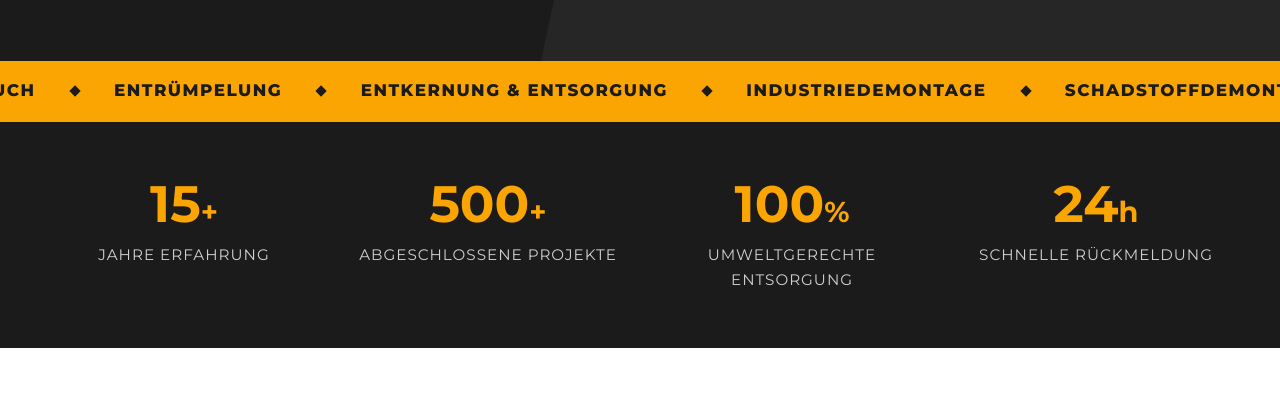
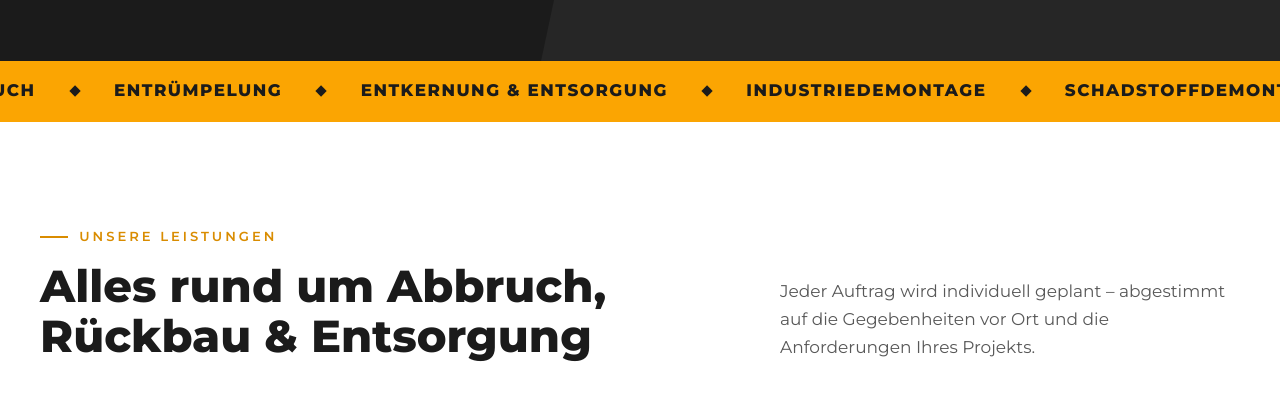
Before and after one commit to shahzadishq/Bollinger, a plain HTML site: page neues-design.html in a window 1280 px wide. Shown: the part 1000-1398 px from the top of the page. Drawn offline with Linux system fonts and the light colour scheme.

Commit message:
Neues Design: Kennzahlen-Band entfernt
Co-Authored-By: Claude Opus 5.5 <noreply@anthropic.com>
Claude-Session: https://claude.ai/code/session_01KSanhb6DwmWVMNhPMY7kB8

```diff
--- a/neues-design.html
+++ b/neues-design.html
@@ -292,13 +292,6 @@
     [data-parallax] { will-change: transform; }
     .hero__img img[data-parallax], .about__media .ph img[data-parallax] { height: 116%; margin-top: -8%; }
 
-    /* ---------- Kennzahlen ---------- */
-    .stats { background: var(--ink); color: var(--white); padding: 3rem 0; }
-    .stats__grid { display: grid; grid-template-columns: repeat(4, 1fr); gap: 1rem; }
-    .stat { text-align: center; padding: .5rem; min-width: 0; }
-    .stat__num { font-size: clamp(2.3rem, 5vw, 3.2rem); font-weight: 700; color: var(--gold); line-height: 1; }
-    .stat__plus { font-size: 1.8rem; color: var(--gold); font-weight: 700; }
-    .stat p { margin-top: .4rem; color: #cfcfcf; font-size: .95rem; text-transform: uppercase; letter-spacing: 1px; }
 
     /* ---------- Anfrage-Funnel (mehrstufig) ---------- */
     .funnel-card { background: var(--white); border: 1px solid var(--line); border-radius: var(--radius); padding: clamp(1.25rem, 3vw, 2.4rem); box-shadow: var(--shadow); }
@@ -356,8 +349,6 @@
     .funnel-summary li span:first-child { color: var(--grey); }
     .funnel-summary li span:last-child { font-weight: 600; text-align: right; }
     @keyframes funnelIn { from { opacity: 0; transform: translateX(18px); } to { opacity: 1; transform: none; } }
-    @media (max-width: 820px) { .stats__grid { grid-template-columns: repeat(2, 1fr); gap: 1.8rem; } }
-    @media (max-width: 520px) { .stats__grid { gap: 1.2rem; } .stat p { font-size: .8rem; letter-spacing: .3px; hyphens: auto; overflow-wrap: anywhere; } }
     @media (max-width: 560px) { .funnel-options { grid-template-columns: 1fr; } .funnel-next { min-width: 0; flex: 1; } }
 
     /* ---------- Keyframes ---------- */
@@ -491,16 +482,6 @@
       </div>
     </div>
 
-
-    <!-- Kennzahlen (wie index.html) -->
-    <section class="stats" aria-label="Kennzahlen">
-      <div class="container stats__grid">
-        <div class="stat reveal"><span class="stat__num count" data-count="15">15</span><span class="stat__plus">+</span><p>Jahre Erfahrung</p></div>
-        <div class="stat reveal"><span class="stat__num count" data-count="500">500</span><span class="stat__plus">+</span><p>Abgeschlossene Projekte</p></div>
-        <div class="stat reveal"><span class="stat__num count" data-count="100">100</span><span class="stat__plus">%</span><p>Umweltgerechte Entsorgung</p></div>
-        <div class="stat reveal"><span class="stat__num count" data-count="24">24</span><span class="stat__plus">h</span><p>Schnelle Rückmeldung</p></div>
-      </div>
-    </section>
 
     <!-- Leistungen -->
     <section class="section" id="leistungen">
```
